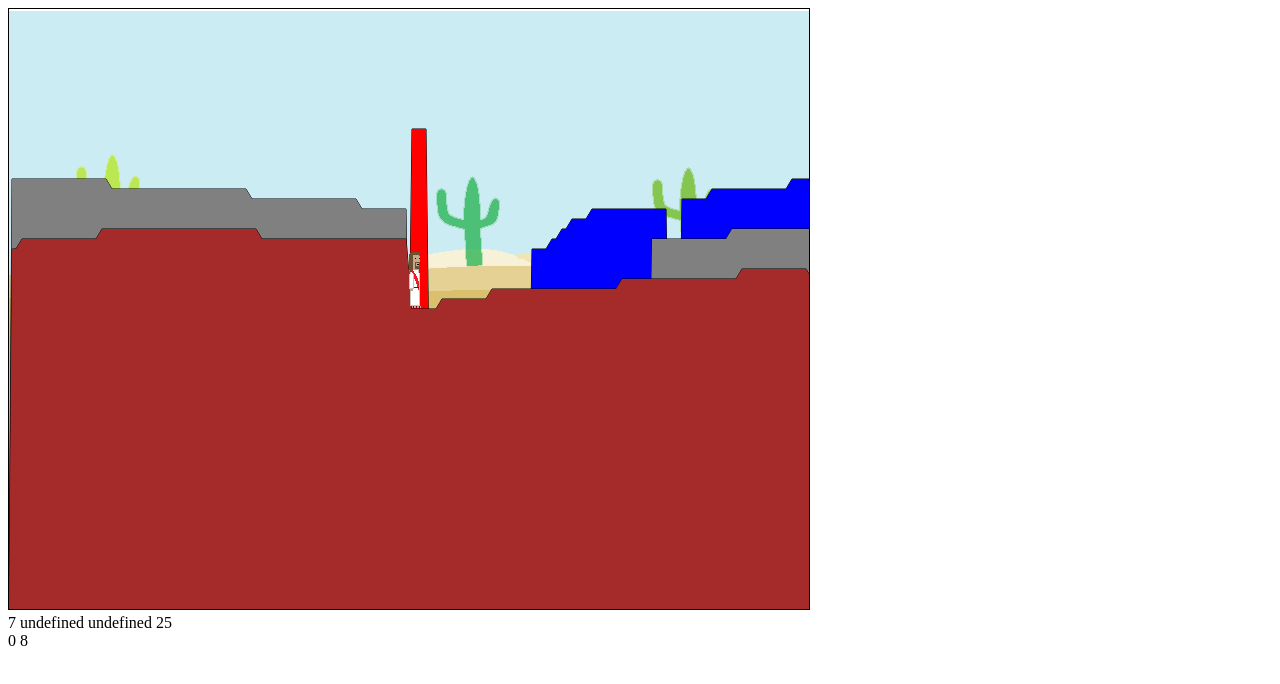
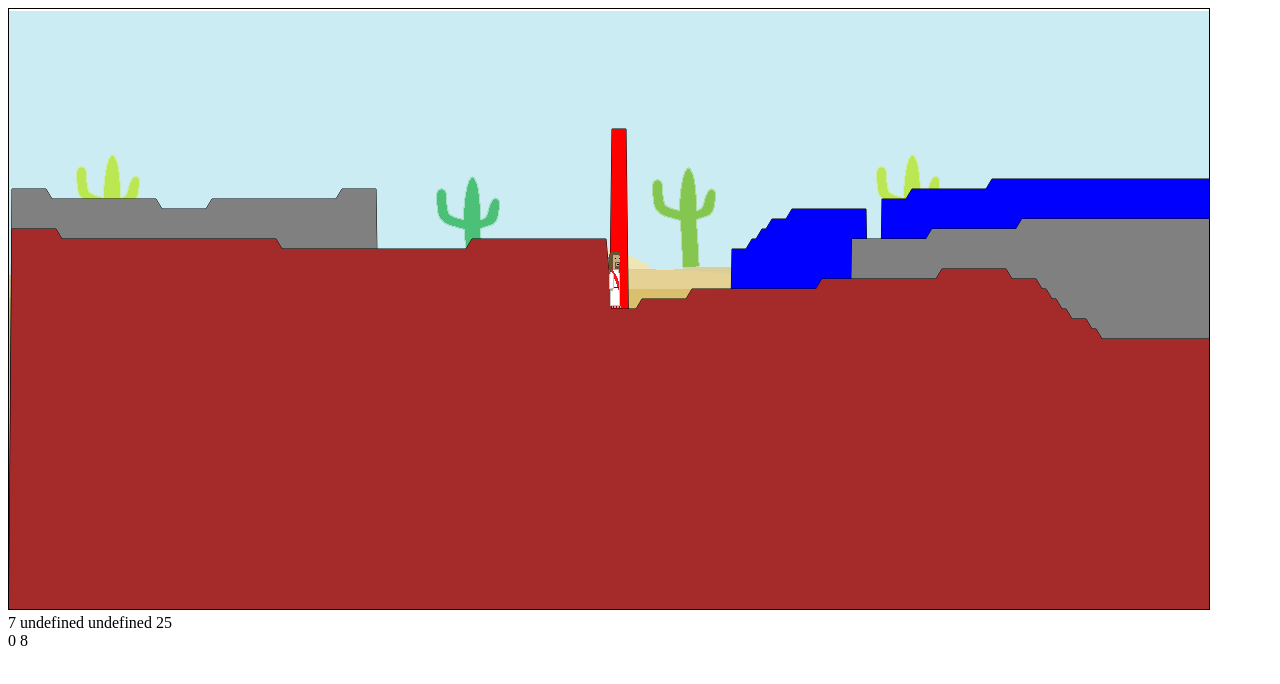
Before and after one commit to gpolonus/CanvasFramework, a plain HTML site: page PLAT_2/temp_2.html in a window 1280 px wide. Drawn offline with Linux system fonts and the light colour scheme.

Commit message:
Added mod to platform level logic so it extends to other ground indices

```diff
--- a/PLAT_2/draw.js
+++ b/PLAT_2/draw.js
@@ -42,7 +42,7 @@ function drawBackground(context) {
 function drawGround(context) {
 
 	colors = ["brown","gray","blue","red"];
-	for(j=game.ground.length-1; j >= 0 ; j--)
+	for(var j = game.ground.length-1; j >= 0 ; j--)
 	{
 		context.beginPath();
 		context.moveTo(0,game.frameHeight);
@@ -89,7 +89,10 @@ function drawGround(context) {
 					// }
 				case 2:
 					//slopes connecting any terrain changes
+					break;
 
+				default:
+					break;
 
 			}
 			n++;
--- a/PLAT_2/temp_2.html
+++ b/PLAT_2/temp_2.html
@@ -53,7 +53,7 @@ function init() {
 	game = new Object();
 	game.tileSize = 10; //tile width and height in pixels; MAKE IT 100!
 	game.height = 60; //game height in tiles
-	game.width = 80; // game width in tiles
+	game.width = 120; // game width in tiles
 	game.frameHeight = game.tileSize*game.height; //game container height in pixels
 	game.frameWidth = game.tileSize*game.width; //game container width in pixels
 
@@ -81,8 +81,24 @@ function init() {
 		game.ground[2][1] = new Array(undefined,undefined,undefined,undefined,undefined,undefined,undefined,undefined,undefined,undefined,undefined,undefined,undefined,undefined,undefined,undefined,undefined,undefined,undefined,26,26,27,27,27,28,28,28,28,28,29,29,29,29,29,29,29,29,29,29,29,28,28,28,28,28,28,28,28,28,27,27,27,27,26,26,26,26,26,26,26,25,25,25,24,24,23,23,23,22,22,22,22,22,22,22,22,22,22,22,22,23,23,23,23,23,23,23,23,23,23);
 		game.ground[3][1] = new Array(undefined,undefined,undefined,undefined,undefined,undefined,undefined,undefined,undefined,undefined,undefined,undefined,undefined,undefined,undefined,undefined,undefined,undefined,undefined,undefined,undefined,undefined,undefined,undefined,undefined,undefined,undefined,35,35,35,36,36,36,36,37,37,37,36,36,36,36,36,36,36,36,36,36,35,35,35,35,35,34,34,34,34,34,34,33,33,33,32,32,32,32,31,31,31,31,30,30,30,30,29,29,29,29,29,undefined,29,29,29,29,29,29,29);
 
+		game.ground[0][2] = new Array(14,15,15,16,17,17,17,17,17,17,17,17,17,16,16,16,16,16,15,15,14,14,14,13,13,13,12,12,12,12,11,11,11,10,10,10,10,10,10,10,9,9,9,9,8,8,8,8,7,7,7,7,7,7,6,6,6,6,6,6,7,7,7,7,7,7,7,7,7,8,8,8,8,8,8,8,8,8,9,9,9,9,9,9,10,10,10,10,10,10,10,11,11,11,11,11,11,11,11,11,11,11,11,11,11,11,11,11,11,11,11,11,11,11,11,11,11,11,11,11);
+		game.ground[1][2] = new Array(undefined,undefined,undefined,undefined,19,20,20,21,21,21,21,21,21,21,21,21,21,21,21,21,21,21,21,21,21,20,20,20,20,20,20,20,20,20,19,19,19,19,19,18,18,18,17,17,17,17,16,16,16,15,15,15,15,14,14,14,14,14,14,14,13,13,13,13,13,13,13,13,13,13,13,14,14,14,14,14,14,14,15,15,15,15,15,15,16,16,16,16,16,16,16,17,17,17,17,18,18,18,18,18,18);
+		game.ground[2][2] = new Array(undefined,undefined,undefined,undefined,undefined,undefined,undefined,undefined,undefined,undefined,undefined,undefined,undefined,undefined,undefined,undefined,undefined,undefined,undefined,26,26,27,27,27,28,28,28,28,28,29,29,29,29,29,29,29,29,29,29,29,28,28,28,28,28,28,28,28,28,27,27,27,27,26,26,26,26,26,26,26,25,25,25,24,24,23,23,23,22,22,22,22,22,22,22,22,22,22,22,22,23,23,23,23,23,23,23,23,23,23);
+		game.ground[3][2] = new Array(undefined,undefined,undefined,undefined,undefined,undefined,undefined,undefined,undefined,undefined,undefined,undefined,undefined,undefined,undefined,undefined,undefined,undefined,undefined,undefined,undefined,undefined,undefined,undefined,undefined,undefined,undefined,35,35,35,36,36,36,36,37,37,37,36,36,36,36,36,36,36,36,36,36,35,35,35,35,35,34,34,34,34,34,34,33,33,33,32,32,32,32,31,31,31,31,30,30,30,30,29,29,29,29,29,undefined,29,29,29,29,29,29,29);
 
-		game.groundIndex = 0;
+		game.ground[0][3] = new Array(14,15,15,16,17,17,17,17,17,17,17,17,17,16,16,16,16,16,15,15,14,14,14,13,13,13,12,12,12,12,11,11,11,10,10,10,10,10,10,10,9,9,9,9,8,8,8,8,7,7,7,7,7,7,6,6,6,6,6,6,7,7,7,7,7,7,7,7,7,8,8,8,8,8,8,8,8,8,9,9,9,9,9,9,10,10,10,10,10,10,10,11,11,11,11,11,11,11,11,11,11,11,11,11,11,11,11,11,11,11,11,11,11,11,11,11,11,11,11,11);
+		game.ground[1][3] = new Array(undefined,undefined,undefined,undefined,19,20,20,21,21,21,21,21,21,21,21,21,21,21,21,21,21,21,21,21,21,20,20,20,20,20,20,20,20,20,19,19,19,19,19,18,18,18,17,17,17,17,16,16,16,15,15,15,15,14,14,14,14,14,14,14,13,13,13,13,13,13,13,13,13,13,13,14,14,14,14,14,14,14,15,15,15,15,15,15,16,16,16,16,16,16,16,17,17,17,17,18,18,18,18,18,18);
+		game.ground[2][3] = new Array(undefined,undefined,undefined,undefined,undefined,undefined,undefined,undefined,undefined,undefined,undefined,undefined,undefined,undefined,undefined,undefined,undefined,undefined,undefined,26,26,27,27,27,28,28,28,28,28,29,29,29,29,29,29,29,29,29,29,29,28,28,28,28,28,28,28,28,28,27,27,27,27,26,26,26,26,26,26,26,25,25,25,24,24,23,23,23,22,22,22,22,22,22,22,22,22,22,22,22,23,23,23,23,23,23,23,23,23,23);
+		game.ground[3][3] = new Array(undefined,undefined,undefined,undefined,undefined,undefined,undefined,undefined,undefined,undefined,undefined,undefined,undefined,undefined,undefined,undefined,undefined,undefined,undefined,undefined,undefined,undefined,undefined,undefined,undefined,undefined,undefined,35,35,35,36,36,36,36,37,37,37,36,36,36,36,36,36,36,36,36,36,35,35,35,35,35,34,34,34,34,34,34,33,33,33,32,32,32,32,31,31,31,31,30,30,30,30,29,29,29,29,29,undefined,29,29,29,29,29,29,29);
+
+		game.ground[0][4] = new Array(14,15,15,16,17,17,17,17,17,17,17,17,17,16,16,16,16,16,15,15,14,14,14,13,13,13,12,12,12,12,11,11,11,10,10,10,10,10,10,10,9,9,9,9,8,8,8,8,7,7,7,7,7,7,6,6,6,6,6,6,7,7,7,7,7,7,7,7,7,8,8,8,8,8,8,8,8,8,9,9,9,9,9,9,10,10,10,10,10,10,10,11,11,11,11,11,11,11,11,11,11,11,11,11,11,11,11,11,11,11,11,11,11,11,11,11,11,11,11,11);
+		game.ground[1][4] = new Array(undefined,undefined,undefined,undefined,19,20,20,21,21,21,21,21,21,21,21,21,21,21,21,21,21,21,21,21,21,20,20,20,20,20,20,20,20,20,19,19,19,19,19,18,18,18,17,17,17,17,16,16,16,15,15,15,15,14,14,14,14,14,14,14,13,13,13,13,13,13,13,13,13,13,13,14,14,14,14,14,14,14,15,15,15,15,15,15,16,16,16,16,16,16,16,17,17,17,17,18,18,18,18,18,18);
+		game.ground[2][4] = new Array(undefined,undefined,undefined,undefined,undefined,undefined,undefined,undefined,undefined,undefined,undefined,undefined,undefined,undefined,undefined,undefined,undefined,undefined,undefined,26,26,27,27,27,28,28,28,28,28,29,29,29,29,29,29,29,29,29,29,29,28,28,28,28,28,28,28,28,28,27,27,27,27,26,26,26,26,26,26,26,25,25,25,24,24,23,23,23,22,22,22,22,22,22,22,22,22,22,22,22,23,23,23,23,23,23,23,23,23,23);
+		game.ground[3][4] = new Array(undefined,undefined,undefined,undefined,undefined,undefined,undefined,undefined,undefined,undefined,undefined,undefined,undefined,undefined,undefined,undefined,undefined,undefined,undefined,undefined,undefined,undefined,undefined,undefined,undefined,undefined,undefined,35,35,35,36,36,36,36,37,37,37,36,36,36,36,36,36,36,36,36,36,35,35,35,35,35,34,34,34,34,34,34,33,33,33,32,32,32,32,31,31,31,31,30,30,30,30,29,29,29,29,29,undefined,29,29,29,29,29,29,29);
+
+
+
+
 
 
 
@@ -241,7 +257,7 @@ function updateVertVel() {
 			var diff = player.y - placed.array[player.x][max].y
 		}
 		else {
-			var diff = player.y - game.ground[game.levelIndex][game.groundIndex][(player.x%80)];
+			var diff = player.y - game.ground[game.levelIndex][game.groundIndex][(player.x%game.width)];
 
 		}
 
@@ -252,7 +268,7 @@ function updateVertVel() {
 	}
 	if (keys.down == 1) {
 		// player.height = 3;
-		game.ground[game.levelIndex][game.groundIndex][(player.x%80)] -= 1;
+		game.ground[game.levelIndex][game.groundIndex][(player.x%game.width)] -= 1;
 	}
 	// else {
 	// 	player.height = 3;
@@ -261,7 +277,7 @@ function updateVertVel() {
 
 	if (keys.shift == 1) {
 
-		game.ground[game.levelIndex][game.groundIndex][(player.x%80)] += 1;
+		game.ground[game.levelIndex][game.groundIndex][(player.x%game.width)] += 1;
 	}
 
 	if (keys.space == 1 && player.fuel > 0) {
@@ -411,13 +427,13 @@ function playerGravity() {
 	for(var j = 0; j < game.ground.length; j++) {
 		// check for upper platforms that are actually lower than underneath platforms
 		if (j > 0) {
-			if (game.ground[j][game.groundIndex][player.x] > game.ground[maxHeightJ][game.groundIndex][player.x]) {
+			if (game.ground[j][game.groundIndex][player.x%game.width] > game.ground[maxHeightJ][game.groundIndex][player.x%game.width]) {
 				maxHeightJ = j;
 			}
 		}
 
 		// set levelIndex to platform the player is above
-		if (player.y > game.ground[j][game.groundIndex][player.x] && j == maxHeightJ) {
+		if (player.y > game.ground[j][game.groundIndex][player.x%game.width] && j == maxHeightJ) {
 			game.levelIndex = j;
 
 
```
